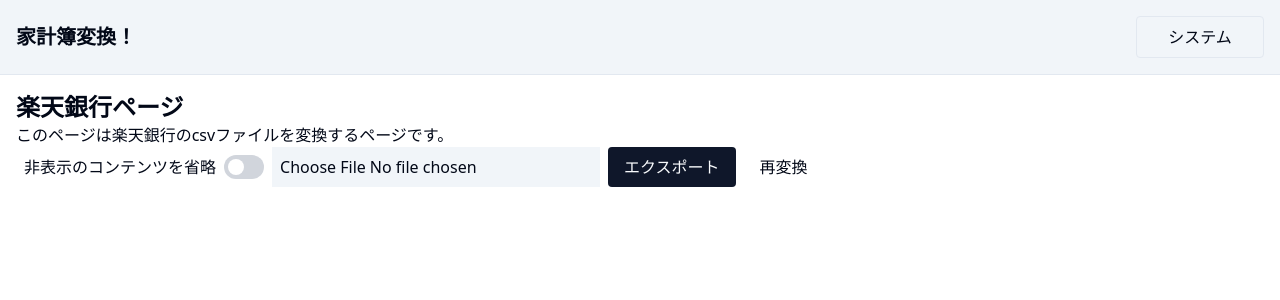
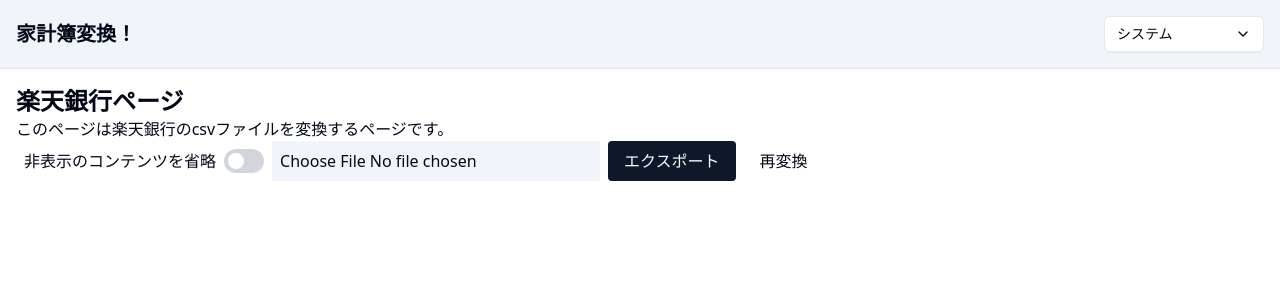
Before and after one commit to KadoProG/household-accounting-web-app, a React (Vite) app: page /rakuten-bank in a window 1280 px wide. Shown: the top 300 px of the page. Built offline with nearby package versions, Linux system fonts and the light colour scheme.

Commit message:
feat: dropdownをshadcnのものにする

```diff
--- a/src/components/Layouts/AppLayout.tsx
+++ b/src/components/Layouts/AppLayout.tsx
@@ -2,7 +2,15 @@
 import { useContext } from 'react';
 import { Link } from 'react-router-dom';
 import { ThemeContext } from '@/contexts/Theme';
-import { DropdownList } from '../Inputs/DropdownList';
+import {
+  DropdownMenu,
+  DropdownMenuContent,
+  DropdownMenuRadioGroup,
+  DropdownMenuRadioItem,
+  DropdownMenuTrigger,
+} from '../ui/dropdown-menu';
+import { Button } from '../ui/button';
+import { ChevronDownIcon } from 'lucide-react';
 
 interface AppLayoutProps {
   children: ReactNode;
@@ -16,6 +24,10 @@
 
 const AppLayout = ({ children }: AppLayoutProps) => {
   const { theme, updateTheme } = useContext(ThemeContext);
+
+  const currentThemeLabel =
+    themeOptions.find((option) => option.value === theme)?.label || 'テーマ選択';
+
   return (
     <div className="flex min-h-screen flex-col bg-background">
       <header className="flex w-full items-center justify-between border-b border-border bg-secondary p-4">
@@ -25,14 +37,27 @@
         >
           <h1>家計簿変換！</h1>
         </Link>
-        <div className="w-32">
-          <DropdownList
-            titleLabel="テーマ変更"
-            id="theme-select"
-            options={themeOptions}
-            value={theme}
-            setValue={(v) => updateTheme(v as 'light' | 'dark' | 'device')}
-          />
+        <div className="w-40">
+          <DropdownMenu>
+            <DropdownMenuTrigger asChild>
+              <Button variant="outline" className="w-full justify-between">
+                {currentThemeLabel}
+                <ChevronDownIcon className="h-4 w-4" />
+              </Button>
+            </DropdownMenuTrigger>
+            <DropdownMenuContent className="w-40">
+              <DropdownMenuRadioGroup
+                value={theme}
+                onValueChange={(value) => updateTheme(value as 'light' | 'dark' | 'device')}
+              >
+                {themeOptions.map((option) => (
+                  <DropdownMenuRadioItem key={option.value} value={option.value}>
+                    {option.label}
+                  </DropdownMenuRadioItem>
+                ))}
+              </DropdownMenuRadioGroup>
+            </DropdownMenuContent>
+          </DropdownMenu>
         </div>
       </header>
       <main className="flex-1 p-4">{children}</main>
```
